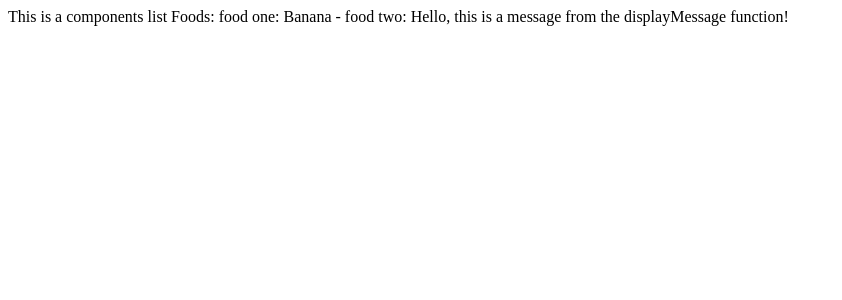
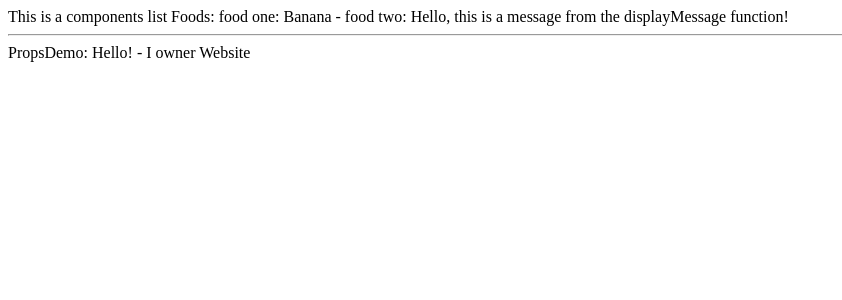
Before and after one commit to nhienkrb/tutor-react, a React (Vite) app: page / in a window 1280 px wide. Shown: the top 300 px of the page, without its empty margins (0-842 px from the left). Built offline with nearby package versions, Linux system fonts and the light colour scheme.

Commit message:
#3 knowledage: props in react

```diff
--- a/src/App.jsx
+++ b/src/App.jsx
@@ -1,9 +1,12 @@
 import Foods from "./components/Foods";
+import PropsDemo from "./components/PropsDemo";
 
 function App() {
   return (
     <div className="App">
       <Foods />
+      <hr/>
+      <PropsDemo name="I owner Website" message="Hello! "/>
     </div>
   );
 }
--- /dev/null
+++ b/src/components/PropsDemo.jsx
@@ -0,0 +1,5 @@
+export default function PropsDemo({ name, message }) {
+  return (
+    <div> PropsDemo: {message} - {name}</div>
+  );
+}
```
